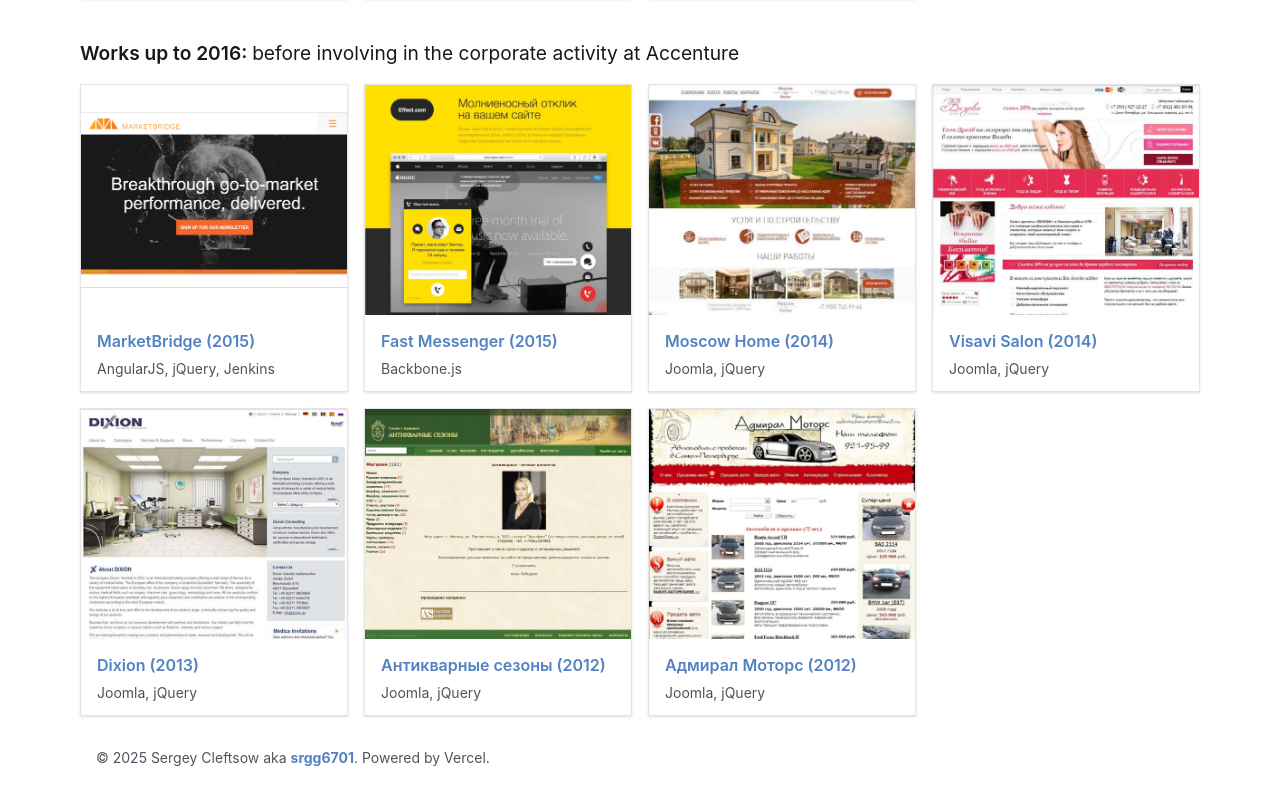
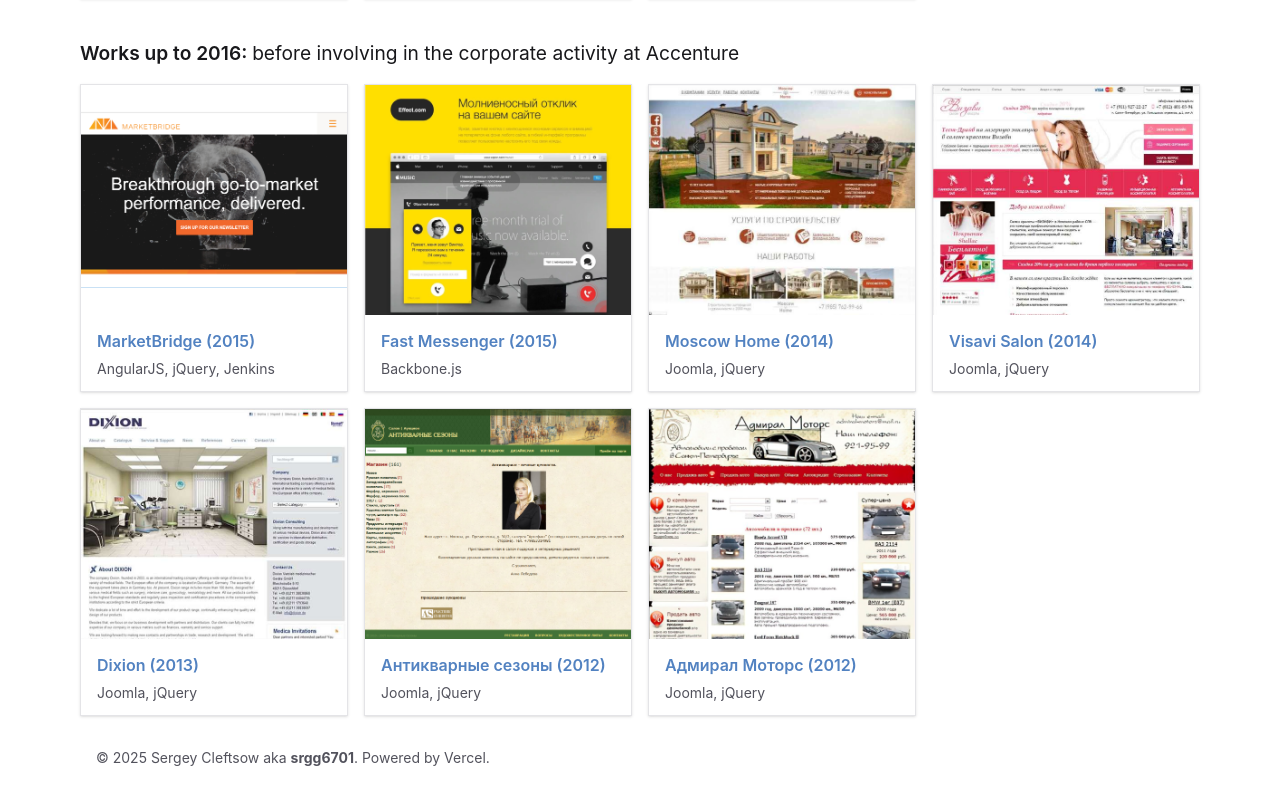
Before and after one commit to srgg6701/srgg6701.github.io, a React (Vite) app: page / in a window 1280 px wide. Shown: the part 1195-1995 px from the top of the page. Built offline with nearby package versions, Linux system fonts and the light colour scheme.

Commit message:
Hidding contact data

```diff
--- a/src/App.tsx
+++ b/src/App.tsx
@@ -23,9 +23,9 @@ export default function App() {
       </main>
       <footer className='mx-auto max-w-6xl px-4 py-8 text-sm text-zinc-600'>
         © {new Date().getFullYear()} Sergey Cleftsow aka{" "}
-        <a href='https://t.me/srgg6701' target='_blank'>
+        {/* <a href='https://t.me/srgg6701' target='_blank'>
+        </a> */}
           <strong>srgg6701</strong>
-        </a>
         . Powered by Vercel.
       </footer>
     </div>
--- a/src/components/header.tsx
+++ b/src/components/header.tsx
@@ -52,8 +52,8 @@ export default function Header({ pathname }: { pathname: string }) {
           {pathname === "/" && (
             <img
               src='/images/teams.png'
-              alt="telegram: @srgg6701"
-              title="telegram: @srgg6701"
+              //alt="telegram: @srgg6701"
+              //title="telegram: @srgg6701"
               width='128'
               onDoubleClick={() => navigate("/about")}
               style={{aspectRatio: "128/154"}}
```
